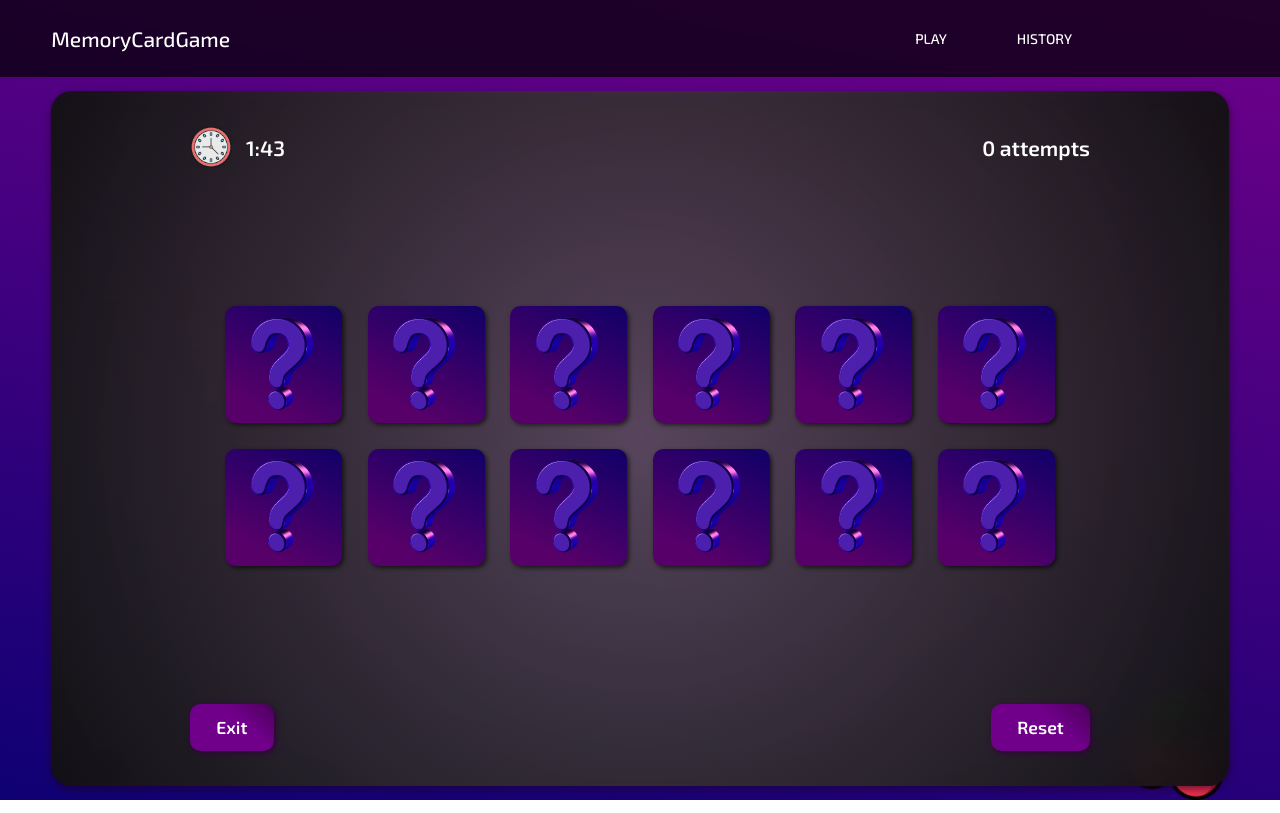
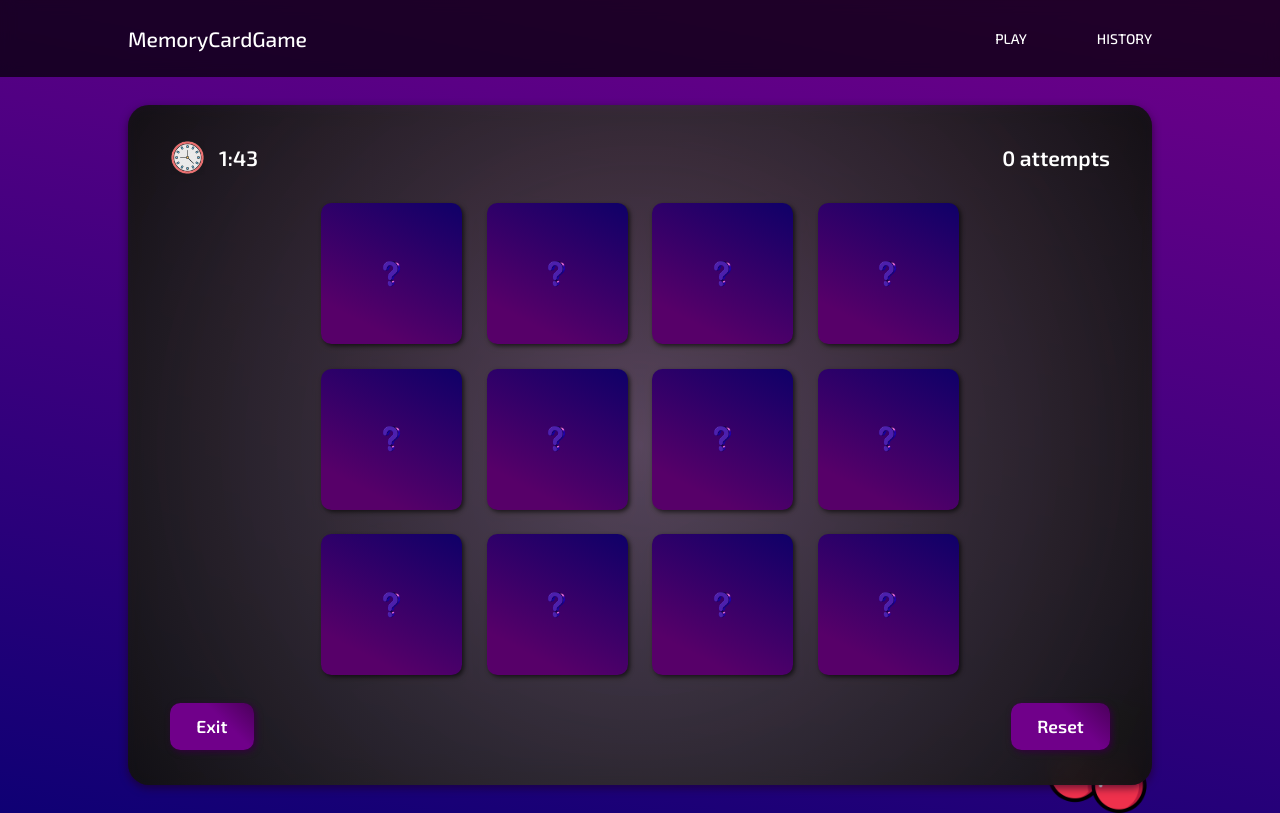
Before and after one commit to AdamPilak/react-memory-card-game, a React (Vite) app: page /play in a window 1280 px wide. Both pictures are taken after a click on the button "Easy". Built offline with nearby package versions, Linux system fonts and the light colour scheme.

Commit message:
game grid tests

```diff
--- a/src/index.scss
+++ b/src/index.scss
@@ -57,7 +57,7 @@ main {
   justify-content: center;
   padding: $nav-height 4% 0;
 
-  @media (min-width: 1536px) {
+  @media (min-width: 1024px) {
     padding: $nav-height 10% 0;
   }
 }
@@ -147,6 +147,7 @@ nav {
         font-size: 1rem;
         background: transparent;
         backdrop-filter: none;
+        transform: none;
         padding: 0;
       }
 
@@ -156,7 +157,7 @@ nav {
     }
   }
 
-  @media (min-width: 1536px) {
+  @media (min-width: 1024px) {
     padding: 1.5rem 10%;
   }
 }
@@ -284,7 +285,7 @@ nav {
       rgba(116, 115, 99, 0.6) 0%,
       rgba(17, 17, 17, 0.9) 100%
     );
-    padding: 1.5rem;
+    padding: 1.5rem 2rem;
     filter: drop-shadow(0px 3px 4px rgba(28, 0, 34, 0.75));
     backdrop-filter: blur(15px);
 
@@ -326,7 +327,7 @@ nav {
       align-items: center;
       height: 100%;
       width: 100%;
-      max-width: 900px;
+      max-width: 950px;
 
       .game-header {
         display: flex;
@@ -346,32 +347,65 @@ nav {
           align-items: center;
           gap: 1rem;
           .clock {
-            width: 3rem;
-            height: 3rem;
+            width: 2.5rem;
+            height: 2.5rem;
           }
         }
       }
 
       .game-grid {
-        display: flex;
-        flex-wrap: wrap;
+        display: grid;
+        justify-content: center;
         padding: 2rem 0;
         width: 100%;
-        justify-content: center;
         gap: 3vw;
+
+        .game-card {
+          aspect-ratio: 1;
+          img {
+            height: 30px;
+            max-height: 125px;
+          }
+        }
+
+        &.easy {
+          grid-template-columns: repeat(3, 25%);
+          // .game-card {
+          //   img {
+          //     height: 11.5vw;
+          //     max-height: 125px;
+          //   }
+          // }
+        }
+
+        // &.medium {
+        //   .game-card {
+        //     img {
+        //       height: 9.5vw;
+        //       max-height: 100px;
+        //     }
+        //   }
+        // }
+
+        &.hard {
+          display: grid;
+          grid-template-columns: repeat(4, 20%);
+          // .game-card {
+          //   img {
+          //     height: 7.5vw;
+          //     max-height: 85px;
+          //   }
+          // }
+        }
 
         .game-card {
           display: flex;
           align-items: center;
           justify-content: center;
           border-radius: 0.75rem;
-          padding: 0.25rem;
+          padding: 1rem;
           background: linear-gradient(-152.443deg, #0f0068 0%, #570069 80%);
           filter: drop-shadow(2px 2px 2px rgba(0, 0, 0, 0.6));
-          img {
-            height: 13vw;
-            max-height: 70px;
-          }
         }
       }
 
@@ -385,7 +419,7 @@ nav {
 
   @media (min-width: 640px) {
     .game-board {
-      padding: 2.5rem;
+      padding: 2.5rem 3rem;
       .game-screen {
         .game-header {
           .time span,
@@ -395,12 +429,14 @@ nav {
         }
 
         .game-grid {
-          gap: 2vw;
-          .game-card {
-            img {
-              height: 9vw;
-              max-height: 110px;
-            }
+          display: grid;
+
+          &.easy {
+            grid-template-columns: repeat(3, 20%);
+          }
+
+          &.hard {
+            grid-template-columns: repeat(4, 16%);
           }
         }
 
@@ -414,26 +450,81 @@ nav {
   }
 
   @media (min-width: 768px) {
+    padding: 2rem 0;
+
     .game-board {
       .difficulty-levels {
         h2 {
           font-size: 2rem;
         }
       }
+
+      .game-screen {
+        .game-grid {
+          gap: 2.25vw;
+        }
+      }
+    }
+  }
+
+  @media (min-width: 1024px) {
+    .game-board {
+      .game-screen {
+        .game-grid {
+          &.easy {
+            grid-template-columns: repeat(4, 15%);
+          }
+          // gap: 1.75rem;
+          // &.easy {
+          //   .game-card {
+          //     img {
+          //       height: 9vw;
+          //     }
+          //   }
+          // }
+
+          &.medium {
+            .game-card {
+              img {
+                height: 7vw;
+              }
+            }
+          }
+
+          &.hard {
+            grid-template-columns: repeat(5, 12%);
+
+            // .game-card {
+            //   img {
+            //     height: 5vw;
+            //   }
+            // }
+          }
+        }
+      }
+    }
+  }
+
+  @media (min-width: 1280px) {
+    .game-board {
+      .game-screen {
+        .game-grid {
+          gap: 1.75rem;
+        }
+      }
     }
   }
 
   @media (min-width: 1536px) {
-    padding: 1.5rem 0;
-
     .game-board {
       .game-screen {
         .game-grid {
-          gap: 1vw;
-          .game-card {
-            img {
-              height: 6vw;
-            }
+          &.easy {
+            // grid-template-columns: repeat(4, 15%);
+          }
+
+          &.hard {
+            // grid-template-columns: repeat(5, 12%);
           }
         }
       }
--- a/src/zustand/gameStore.ts
+++ b/src/zustand/gameStore.ts
@@ -36,10 +36,10 @@ export const useGameStore = create<GameStore>((set) => ({
           numberOfCards = 12;
           break;
         case "medium":
-          numberOfCards = 18;
+          numberOfCards = 16;
           break;
         case "hard":
-          numberOfCards = 24;
+          numberOfCards = 20;
           break;
       }
 
```
